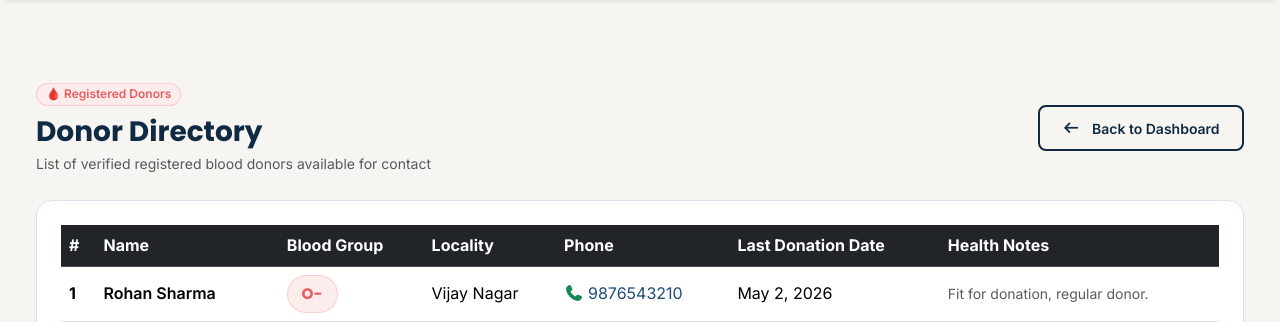
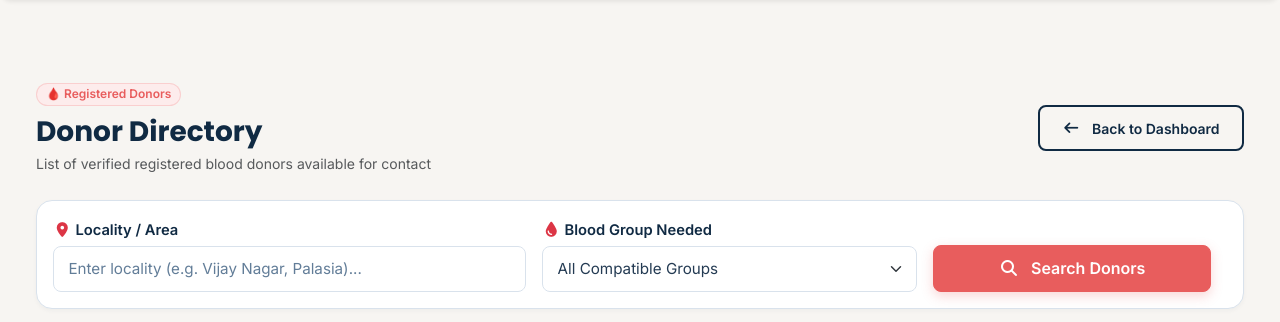
Before and after one commit to ashutoshprofessionalwork-create/BUILDSPRINT-HACKTHON-, a Django app: page /donor-info/ in a window 1280 px wide. Shown: the part 94-416 px from the top of the page. Run offline with Django 5.2, Linux system fonts and the light colour scheme; data comes from the database, SQL or seed files in the repository.

Commit message:
Add location and blood group search filtering for donor directory

```diff
--- a/Hackathon/blood_bank/bank_app/templates/user/donor_info.html
+++ b/Hackathon/blood_bank/bank_app/templates/user/donor_info.html
@@ -23,6 +23,38 @@
             <a href="{% url 'user-home' %}" class="btn btn-outline-navy btn-sm">
                 <i class="fa-solid fa-arrow-left me-1"></i>Back to Dashboard
             </a>
+        </div>
+
+        <!-- Search & Location Filter Form -->
+        <div class="card p-3 shadow-sm mb-4">
+            <form method="GET" action="{% url 'donor-info' %}" class="row g-3 align-items-center">
+                <div class="col-md-5">
+                    <label class="form-label fw-semibold text-navy mb-1"><i class="fa-solid fa-location-dot me-1 text-danger"></i>Locality / Area</label>
+                    <input type="text" name="locality" class="form-control" placeholder="Enter locality (e.g. Vijay Nagar, Palasia)..." value="{{ target_locality }}">
+                </div>
+                <div class="col-md-4">
+                    <label class="form-label fw-semibold text-navy mb-1"><i class="fa-solid fa-droplet me-1 text-danger"></i>Blood Group Needed</label>
+                    <select name="blood_group" class="form-select">
+                        <option value="">All Compatible Groups</option>
+                        <option value="A+" {% if target_blood == 'A+' %}selected{% endif %}>A+</option>
+                        <option value="A-" {% if target_blood == 'A-' %}selected{% endif %}>A-</option>
+                        <option value="B+" {% if target_blood == 'B+' %}selected{% endif %}>B+</option>
+                        <option value="B-" {% if target_blood == 'B-' %}selected{% endif %}>B-</option>
+                        <option value="AB+" {% if target_blood == 'AB+' %}selected{% endif %}>AB+</option>
+                        <option value="AB-" {% if target_blood == 'AB-' %}selected{% endif %}>AB-</option>
+                        <option value="O+" {% if target_blood == 'O+' %}selected{% endif %}>O+</option>
+                        <option value="O-" {% if target_blood == 'O-' %}selected{% endif %}>O-</option>
+                    </select>
+                </div>
+                <div class="col-md-3 d-flex align-items-end gap-2 mt-auto">
+                    <button type="submit" class="btn btn-primary w-100 fw-semibold">
+                        <i class="fa-solid fa-magnifying-glass me-1"></i>Search Donors
+                    </button>
+                    {% if target_locality or target_blood %}
+                    <a href="{% url 'donor-info' %}" class="btn btn-outline-secondary" title="Clear Filters"><i class="fa-solid fa-xmark"></i></a>
+                    {% endif %}
+                </div>
+            </form>
         </div>
 
         <div class="card p-4 shadow-sm">
--- a/Hackathon/blood_bank/bank_app/views.py
+++ b/Hackathon/blood_bank/bank_app/views.py
@@ -220,6 +220,10 @@ def donor_info(request):
     user_email = request.session.get('session_key')
     current_user = UserDetail.objects.filter(email=user_email).first() if user_email else None
 
+    # Check if a specific patient request or location search filter was provided via GET params
+    search_locality = request.GET.get('locality', '').strip()
+    search_blood = request.GET.get('blood_group', '').strip()
+
     cutoff_date = timezone.now().date() - datetime.timedelta(days=90)
     all_donors = DonorDetail.objects.all()
     eligible_donors = [
@@ -227,13 +231,25 @@ def donor_info(request):
         if d.never_donated or d.last_donation_date is None or d.last_donation_date <= cutoff_date
     ]
 
-    # If user is logged in and has a blood group, filter donors by compatibility
-    if current_user and current_user.blood_group:
-        user_blood = current_user.blood_group.upper()
-        compatible_groups = COMPATIBILITY.get(user_blood, [user_blood])
+    # Priority 1: User or query locality search
+    target_locality = search_locality or (current_user.address if current_user and current_user.address else '')
+    target_blood = search_blood or (current_user.blood_group if current_user and current_user.blood_group else '')
+
+    if target_blood:
+        compatible_groups = COMPATIBILITY.get(target_blood.upper(), [target_blood.upper()])
         eligible_donors = [d for d in eligible_donors if d.blood_group.upper() in compatible_groups]
 
-    return render(request, 'user/donor_info.html', {'donors': eligible_donors})
+    if target_locality:
+        # Sort donors so nearby locality matches appear first
+        eligible_donors.sort(
+            key=lambda d: 0 if d.locality.strip().lower() == target_locality.strip().lower() else 1
+        )
+
+    return render(request, 'user/donor_info.html', {
+        'donors': eligible_donors,
+        'target_locality': target_locality,
+        'target_blood': target_blood
+    })
 
 
 def user_info(request):
```
